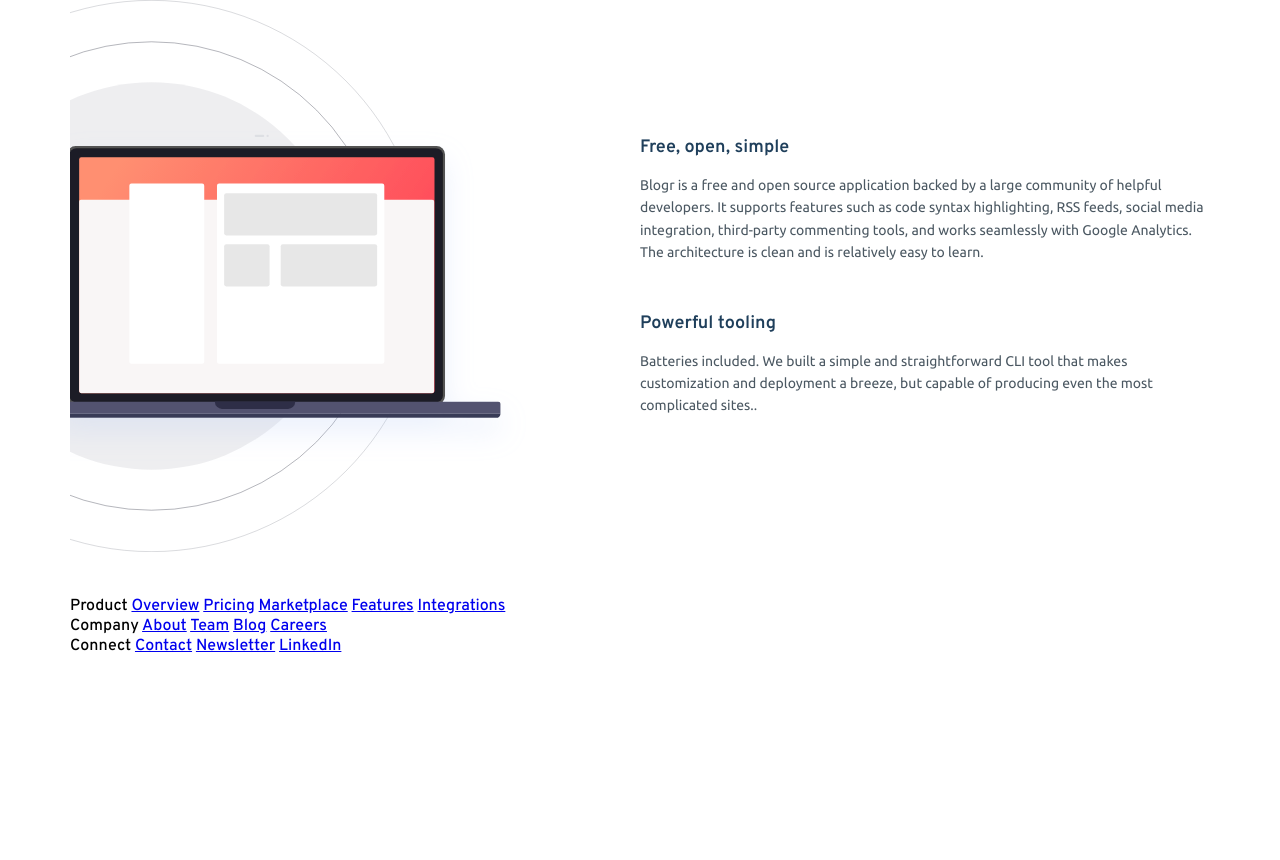
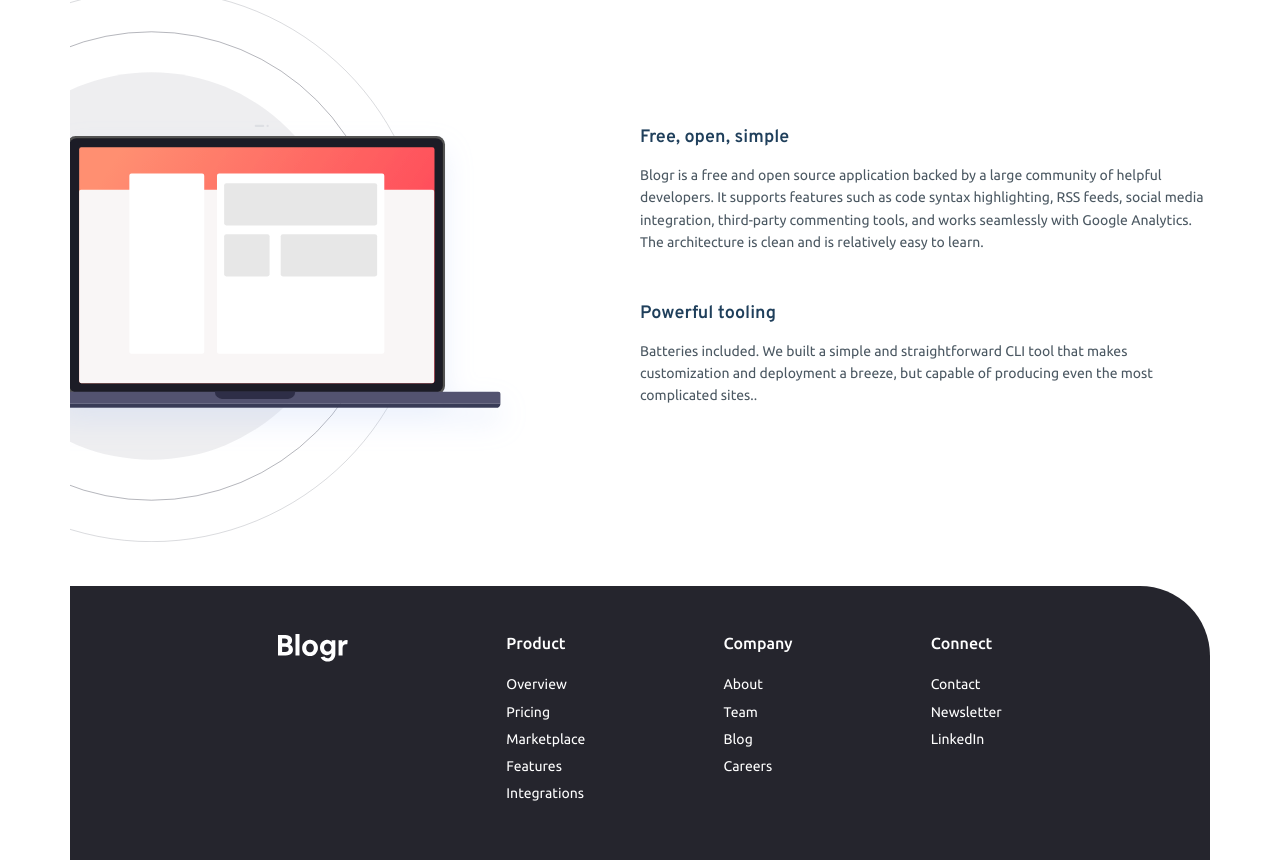
Before and after one commit to esteban2368/Challenge-frontendmentor---Blogr-landing-page, a plain HTML site: page index.html in a window 1280 px wide. Shown: the part 1456-2316 px from the top of the page. Before the commit the page ends 2132 px from the top, so only its background shows below. Drawn offline with Linux system fonts and the light colour scheme.

Commit message:
Diagramación de sección del footer, integración de icono arrow del menú

```diff
--- a/css/style.css
+++ b/css/style.css
@@ -67,9 +67,8 @@ body{
     display: -moz-grid;
     display: grid;
     gap: 10px;
-    grid-template-rows: repeat(4, minmax(80px, auto));
+    grid-template-rows: repeat(3, minmax(200px, auto));
     grid-template-areas: "header     header      header"
-                         "banner     banner      banner"
                          "section    section     section"
                          "footer     footer      footer"
 }
@@ -129,6 +128,9 @@ body{
 .margin-top-xl{
     margin-top: 7rem !important;
 }
+.margin-bottom-sm{
+    margin-bottom: 1.5rem !important;
+}
 .margin-bottom-md{
     margin-bottom: 3rem !important;
 }
@@ -172,6 +174,9 @@ body{
     font-weight: 700;
     margin-right: 20px;
 }
+.logo__img{
+    width: 70px;
+}
 /*----------------------------------
         styles component : Navbar
 ------------------------------------*/
@@ -203,12 +208,20 @@ body{
     color: var(--white);
     margin: 0 1.2rem;
 }
+.navbar__menu-link:hover{
+    text-decoration: underline;
+}
+.navbar__menu-link:focus > .icon--arrow-light{
+    transform: rotate(180deg);
+    transition: all ease .2s;
+}
 .navbar__menu-link--submenu{
     color: var(--black);
     font-weight: 500;
 }
 .navbar__menu-link--submenu:hover{
     font-weight: 700;
+    text-decoration: none;
 }
 .navbar__menu-link--showSubmenu:focus + .navbar__submenu{
     opacity: 1;
@@ -227,13 +240,24 @@ body{
     transition: all ease-in .2s;
     transform: translateY(-10px);
 }
+/*----------------------------------
+        styles component : Logo
+------------------------------------*/
+.icon{
+    display: inline-block;
+    width: 10px;
+    height: 7px;
+    margin-left: 5px;
+}
+.icon--arrow-light{
+    background-image: url(../images/icon-arrow-light.svg);
+}
 /*--------------------------------------
         styles component : Banner main
 ----------------------------------------*/
 
 .banner-main{
     position: relative;
-    grid-area: banner;
     min-height: 300px;
     text-align: center;
     display: flex;
@@ -274,6 +298,7 @@ body{
     display: inline-block;
     border-radius: 35px;
     font-size: var(--global--font-size-xs);
+    transition: all ease .3s;
 }
 
 .button--level2{
@@ -334,4 +359,34 @@ body{
 
 .footer-site{
     grid-area: footer;
+    background-color: var(--dark_black_blue);
+    border-radius: 0 70px 0 0;
 }
+.footer-site__container{
+    display: flex;
+    justify-content: space-evenly;
+    align-items: flex-start;
+
+    width: 100%;
+    max-width: 1000px;
+    margin: auto;
+
+}
+.footer-site__column{
+    display: flex;
+    flex-flow: column wrap;
+    font-family: var(--global--font-secundary);
+}
+.footer-side__title{
+    color: var(--white);
+    font-weight: 500;
+}
+.footer-site__link{
+    color: var(--white);
+    text-decoration: none;
+    font-size: var(--global--font-size-xs);
+    margin-bottom: .7rem;
+}
+.footer-site__link:hover{
+    text-decoration: underline;
+}
--- a/index.html
+++ b/index.html
@@ -23,10 +23,14 @@
       <img src="../images/bg-pattern-intro-desktop.svg" role="presentation" class="img-bg" alt="">
       <div class="navbar container-inside">
         <div class="navbar__container-nav">
-          <div class="logo display-3 text-white">Blogr</div>
+          <div class="logo">
+            <a href="#">
+              <img src="../images/logo.svg" class="logo__img" alt="Blogr" title="Blogr">
+            </a>
+          </div>
           <nav class="navbar__menu">
             <ul class="navbar__menu-items">
-              <li class="navbar__menu-item"><a href="#" class="navbar__menu-link navbar__menu-link--showSubmenu">Product</a>
+              <li class="navbar__menu-item"><a href="#" class="navbar__menu-link navbar__menu-link--showSubmenu">Product <span class="icon icon--arrow-light"></a>
                 <ul class="navbar__submenu">
                   <li><a href="#" target="_blank" class="navbar__menu-link navbar__menu-link--submenu margin-bottom">Overview</a></li>
                   <li><a href="#" target="_blank" class="navbar__menu-link navbar__menu-link--submenu margin-bottom">Pricing</a></li>
@@ -35,7 +39,7 @@
                   <li><a href="#" target="_blank" class="navbar__menu-link navbar__menu-link--submenu">Integration</a>s</li>
                 </ul>
               </li>
-              <li class="navbar__menu-item"><a href="#" class="navbar__menu-link navbar__menu-link--showSubmenu">Company</a>
+              <li class="navbar__menu-item"><a href="#" class="navbar__menu-link navbar__menu-link--showSubmenu">Company <span class="icon icon--arrow-light"></a>
                 <ul class="navbar__submenu">
                   <li><a href="#" target="_blank" class="navbar__menu-link navbar__menu-link--submenu margin-bottom">About</a></li>
                   <li><a href="#" target="_blank" class="navbar__menu-link navbar__menu-link--submenu margin-bottom">Team</a></li>
@@ -43,7 +47,7 @@
                   <li><a href="#" target="_blank" class="navbar__menu-link navbar__menu-link--submenu">Careers</a></li>
                 </ul>
               </li>
-              <li class="navbar__menu-item"><a href="#" class="navbar__menu-link navbar__menu-link--showSubmenu">Connect</a>
+              <li class="navbar__menu-item"><a href="#" class="navbar__menu-link navbar__menu-link--showSubmenu">Connect <span class="icon icon--arrow-light"></span></a>
                 <ul class="navbar__submenu">
                   <li><a href="#" target="_blank" class="navbar__menu-link navbar__menu-link--submenu margin-bottom">Contact</a></li>
                   <li><a href="#" target="_blank" class="navbar__menu-link navbar__menu-link--submenu margin-bottom">Newsletter</a></li>
@@ -67,7 +71,7 @@
         </div>
       </div>
     </header>
-    <main class="section">
+    <main class="section margin-top-lg">
       <h2 class="title display-3 text-center">Designed for the future</h2>
       <section class="section__content container-section">
         <div class="section__text">
@@ -106,27 +110,33 @@
       </section>
     </main>
     <footer class="footer-site">
-      <div class="logo"></div>
-      <div class="footer-site__column">
-        <span class="footer-side__title">Product</span>
-        <a href="#" target="_blank">Overview</a>
-        <a href="#" target="_blank">Pricing</a>
-        <a href="#" target="_blank">Marketplace</a>
-        <a href="#" target="_blank">Features</a>
-        <a href="#" target="_blank">Integrations</a>
-      </div>
-      <div class="footer-site__column">
-        <span class="footer-side__title">Company</span>
-        <a href="#" target="_blank">About</a>
-        <a href="#" target="_blank">Team</a>
-        <a href="#" target="_blank">Blog</a>
-        <a href="#" target="_blank">Careers</a>
-      </div>
-      <div class="footer-site__column">
-        <span class="footer-side__title">Connect</span>
-        <a href="#" target="_blank">Contact</a>
-        <a href="#" target="_blank">Newsletter</a>
-        <a href="#" target="_blank">LinkedIn</a>
+      <div class="footer-site__container margin-top-md margin-bottom-md">
+        <div class="logo">
+          <a href="#">
+            <img src="../images/logo.svg" class="logo__img" alt="Blogr" title="Blogr">
+          </a>
+        </div>
+        <div class="footer-site__column">
+          <span class="footer-side__title margin-bottom-sm">Product</span>
+          <a href="#" class="footer-site__link" target="_blank">Overview</a>
+          <a href="#" class="footer-site__link" target="_blank">Pricing</a>
+          <a href="#" class="footer-site__link" target="_blank">Marketplace</a>
+          <a href="#" class="footer-site__link" target="_blank">Features</a>
+          <a href="#" class="footer-site__link" target="_blank">Integrations</a>
+        </div>
+        <div class="footer-site__column">
+          <span class="footer-side__title margin-bottom-sm">Company</span>
+          <a href="#" class="footer-site__link" target="_blank">About</a>
+          <a href="#" class="footer-site__link" target="_blank">Team</a>
+          <a href="#" class="footer-site__link" target="_blank">Blog</a>
+          <a href="#" class="footer-site__link" target="_blank">Careers</a>
+        </div>
+        <div class="footer-site__column">
+          <span class="footer-side__title margin-bottom-sm">Connect</span>
+          <a href="#" class="footer-site__link" target="_blank">Contact</a>
+          <a href="#" class="footer-site__link" target="_blank">Newsletter</a>
+          <a href="#" class="footer-site__link" target="_blank">LinkedIn</a>
+        </div>
       </div>
     </footer>
     <!-- <div class="attribution">
```
